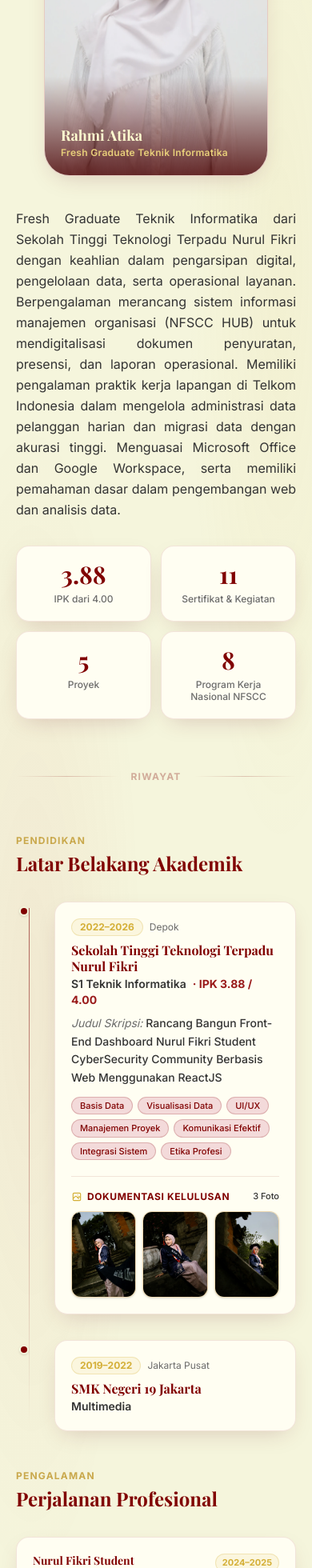
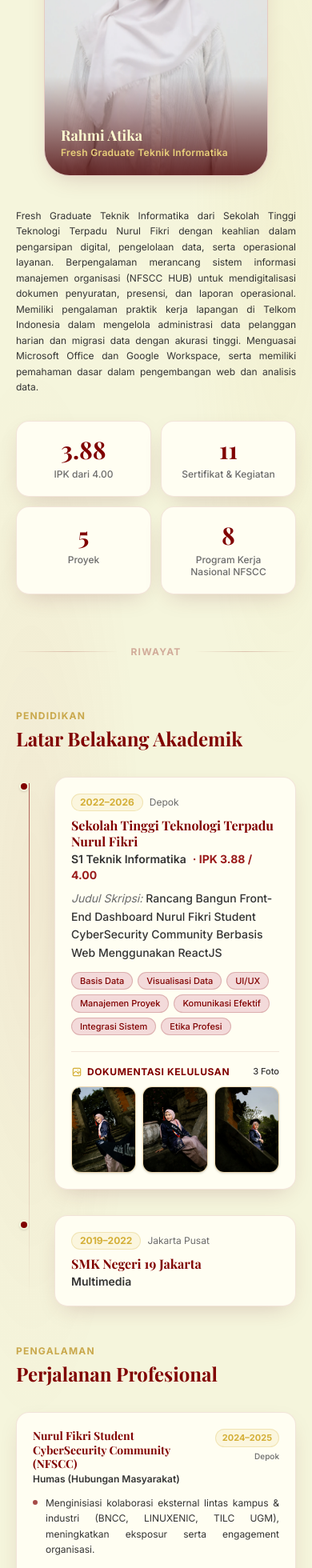
Before and after one commit to Rhmiatika/rahmi-portfolio, a React (Vite) app: page / in a window 390 px wide. Shown: the part 1127-3087 px from the top of the page at 80% size. Built offline with nearby package versions, Linux system fonts and the light colour scheme; no server answers; a web font is replaced by a local one.

Commit message:
fix(typography): enlarge FHD name slightly, harmonize description font sizes across all sections (0.88rem HD / 1.05rem FHD), increase HD container padding to 5rem

```diff
--- a/src/components/sections/About/About.jsx
+++ b/src/components/sections/About/About.jsx
@@ -355,7 +355,7 @@ function ExperienceCards({ onOpenGallery }) {
             {/* Poin Pekerjaan — Singkat & On Point */}
             <ul className="space-y-2">
               {exp.points.map((pt, j) => (
-                <li key={j} className="flex items-start gap-2.5 text-sm text-charcoal-700 leading-relaxed text-justify">
+                <li key={j} className="flex items-start gap-2.5 text-xs sm:text-sm lg:text-[0.84rem] min-[1400px]:text-sm text-charcoal-700 leading-relaxed text-justify">
                   <span className="mt-1.5 w-1.5 h-1.5 rounded-full bg-maroon-700/70 flex-shrink-0" />
                   <span className="flex-1">{pt}</span>
                 </li>
@@ -517,7 +517,7 @@ export default function About() {
                 text={profile.bio}
                 as="p"
                 stepMs={45}
-                className="text-base sm:text-lg text-charcoal-800 leading-relaxed text-justify"
+                className="text-xs sm:text-sm lg:text-[0.88rem] min-[1400px]:text-[1.05rem] text-charcoal-800 leading-relaxed text-justify"
               />
             </Reveal>
 
--- a/src/components/sections/Contact/Contact.jsx
+++ b/src/components/sections/Contact/Contact.jsx
@@ -58,11 +58,11 @@ export default function Contact() {
             Mari bangun alur kerja yang lebih rapi, bersama.
           </h2>
 
-          {/* Deskripsi */}
-          <p className="text-cream-100/80 max-w-2xl mx-auto leading-relaxed text-base sm:text-lg mb-10">
+          {/* Deskripsi — diselaraskan dengan Hero dan About */}
+          <p className="text-cream-100/80 max-w-2xl mx-auto leading-relaxed text-xs sm:text-sm lg:text-[0.88rem] min-[1400px]:text-[1.05rem] mb-8 min-[1400px]:mb-10">
             Sedang mencari tim administrasi, pengarsipan digital, atau data
             management yang teliti, komunikatif, dan cepat belajar? Aku siap
-            berkontribusi — dari merapikan dokumen hingga membangun sistem
+            berkontribusi dari merapikan dokumen hingga membangun sistem
             kecil yang membuat tim bekerja lebih efisien.
           </p>
 
--- a/src/components/sections/Hero/Hero.jsx
+++ b/src/components/sections/Hero/Hero.jsx
@@ -124,11 +124,11 @@ export default function Hero() {
                 Halo, aku
               </p>
 
-              {/* Nama — StrokeText: proporsional di HD laptop (3.65rem), skala besar murni di FHD (6.25rem+) */}
+              {/* Nama — StrokeText: proporsional di HD laptop (3.65rem), skala besar murni di FHD diperbesar sedikit (6.75rem+) */}
               <StrokeText
                 text={profile.name}
                 as="h1"
-                className="text-5xl sm:text-6xl md:text-7xl lg:text-[3.65rem] min-[1400px]:text-[6.25rem] min-[1600px]:text-[6.85rem] leading-[0.98] tracking-[0.035em]"
+                className="text-5xl sm:text-6xl md:text-7xl lg:text-[3.65rem] min-[1400px]:text-[6.75rem] min-[1600px]:text-[7.35rem] leading-[0.98] tracking-[0.035em]"
               />
 
               {/* Gelar */}
@@ -148,8 +148,8 @@ export default function Hero() {
                 ))}
               </div>
 
-              {/* Deskripsi profesional — text-justify */}
-              <p className="text-xs sm:text-sm lg:text-[0.88rem] min-[1400px]:text-lg font-sans text-charcoal-500 max-w-lg min-[1400px]:max-w-2xl leading-relaxed text-justify mb-4 sm:mb-5 min-[1400px]:mb-6">
+              {/* Deskripsi profesional — text-justify selaras */}
+              <p className="text-xs sm:text-sm lg:text-[0.88rem] min-[1400px]:text-[1.05rem] font-sans text-charcoal-500 max-w-lg min-[1400px]:max-w-2xl leading-relaxed text-justify mb-4 sm:mb-5 min-[1400px]:mb-6">
                 Berfokus pada pengarsipan digital, administrasi data, dan
                 manajemen operasional. Tertarik pada pengembangan sistem
                 informasi yang terstruktur dan solusi digitalisasi dokumen
--- a/src/styles/index.css
+++ b/src/styles/index.css
@@ -75,11 +75,11 @@ body {
   }
 }
 
-/* Laptop HD (1024px s/d 1399px): Padding diperbesar jadi lebih rapi & berjarak (skala 15 vs 10) */
+/* Laptop HD (1024px s/d 1399px): Padding diperbesar lagi (skala 20-25: 5rem / 80px) */
 @media (min-width: 1024px) and (max-width: 1399px) {
   .portfolio-container {
-    padding-left: 3.75rem; /* 60px padding */
-    padding-right: 3.75rem;
+    padding-left: 5rem; /* 80px padding */
+    padding-right: 5rem;
   }
 }
 
```
Also changed, not shown: 1 other file (tests, documents, lock files or other folders).
